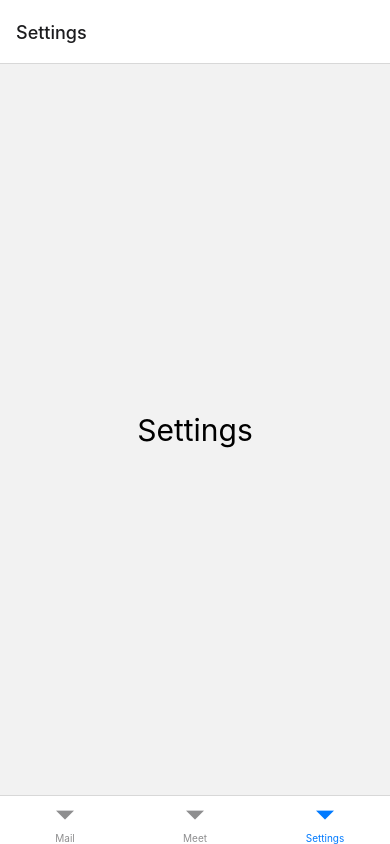
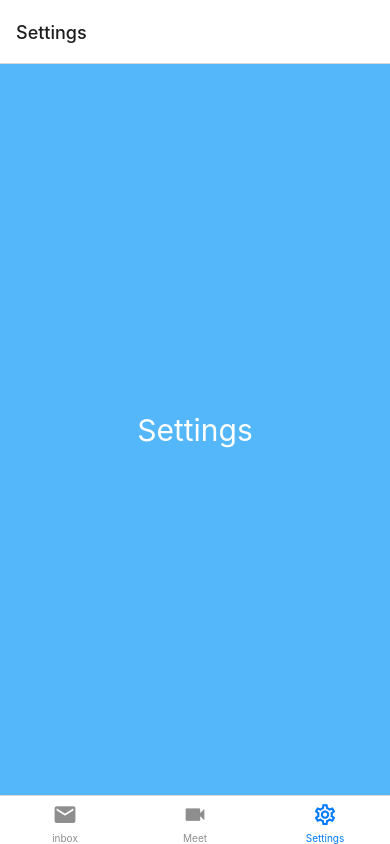
Before and after one commit to hyunsik0310/siku_rn_Prac_Navigation, a React Native app: screen / in a window 390 px wide. Built offline with nearby package versions, Linux system fonts and the light colour scheme.

Commit message:
nav prac end commit

```diff
--- a/src/navigations/Tab.js
+++ b/src/navigations/Tab.js
@@ -1,15 +1,39 @@
 import React from 'react';
 import { createBottomTabNavigator } from '@react-navigation/bottom-tabs';
 import { Mail, Meet, Settings } from '../screens/TabScreens';
+import { MaterialCommunityIcons } from '@expo/vector-icons';
+
+const TabIcon = ({ name, size, color, focused }) => {
+  return <MaterialCommunityIcons name={name} size={size} color={color} />;
+};
 
 const Tab = createBottomTabNavigator();
 
 const TabNavigaion = () => {
   return (
     <Tab.Navigator initialRouteName='Settings'>
-      <Tab.Screen name='Mail' component={Mail} />
-      <Tab.Screen name='Meet' component={Meet} />
-      <Tab.Screen name='Settings' component={Settings} />
+      <Tab.Screen
+        name='Mail'
+        component={Mail}
+        options={{
+          tabBarLabel: 'inbox',
+          tabBarIcon: (props) => TabIcon({ ...props, name: 'email' }),
+        }}
+      />
+      <Tab.Screen
+        name='Meet'
+        component={Meet}
+        options={{
+          tabBarIcon: (props) => TabIcon({ ...props, name: 'video' }),
+        }}
+      />
+      <Tab.Screen
+        name='Settings'
+        component={Settings}
+        options={{
+          tabBarIcon: (props) => TabIcon({ ...props, name: 'cog-outline' }),
+        }}
+      />
     </Tab.Navigator>
   );
 };
--- a/src/screens/TabScreens.js
+++ b/src/screens/TabScreens.js
@@ -5,9 +5,11 @@ const Container = styled.View`
   flex: 1;
   justify-content: center;
   align-items: center;
+  background-color: #54b7f9;
 `;
 const StyledText = styled.Text`
   font-size: 30px;
+  color: #ffffff;
 `;
 
 export const Mail = () => {
```
